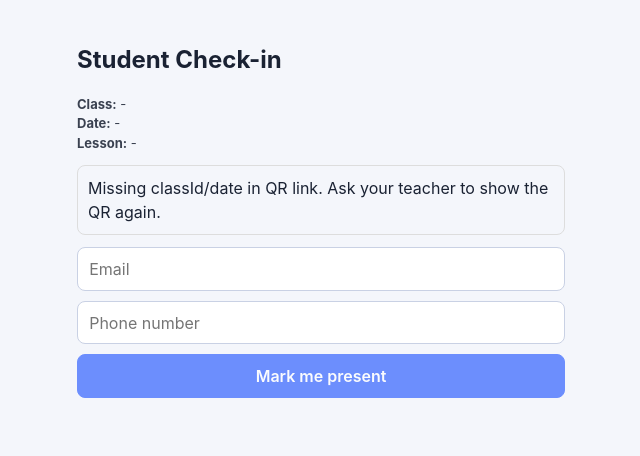
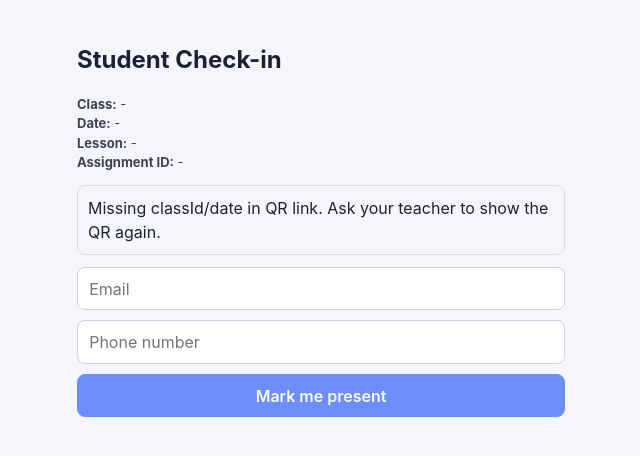
Before and after one commit to learngermanghana/attendance, a React (Vite) app: page /checkin in a window 1280 px wide. Shown: the top 456 px of the page, without its empty margins (319-959 px from the left). Built offline with nearby package versions, Linux system fonts and the light colour scheme; no server answers.

Commit message:
Carry assignment_id through attendance and check-in flow

```diff
--- a/src/pages/AttendancePage.jsx
+++ b/src/pages/AttendancePage.jsx
@@ -11,6 +11,8 @@ import {
   saveAttendanceToFirestore,
 } from "../services/attendanceService";
 import { useToast } from "../context/ToastContext.jsx";
+import { buildAssignmentId } from "../utils/assignmentId.js";
+import { resolveScheduleKey } from "../data/classSchedules";
 
 function normalizeScheduleDate(raw) {
   if (!raw) return "";
@@ -21,12 +23,15 @@ function normalizeScheduleDate(raw) {
 function buildScheduleMap(classId) {
   const schedule = getClassSchedule(classId);
   const map = {};
+  const scheduleLevel = resolveScheduleKey(classId);
 
   schedule.forEach((item, index) => {
     const sessionId = String(index);
+    const assignmentId = String(item.assignmentId || item.assignment_id || buildAssignmentId(scheduleLevel, item.topic, index + 1));
     map[sessionId] = {
       title: `${item.week}: ${item.topic}`,
       date: normalizeScheduleDate(item.date),
+      assignmentId,
       students: {},
     };
   });
@@ -58,7 +63,7 @@ export default function AttendancePage() {
 
   const sessionIds = useMemo(() => Object.keys(attendanceMap).sort((a, b) => Number(a) - Number(b)), [attendanceMap]);
 
-  const selectedSession = attendanceMap[selectedSessionId] || { title: "", date: "", students: {} };
+  const selectedSession = attendanceMap[selectedSessionId] || { title: "", date: "", assignmentId: "", students: {} };
   const checkinSessionDate = String(selectedSession.date || "").trim() || selectedSessionId;
 
   const studentRows = useMemo(() => {
@@ -79,16 +84,25 @@ export default function AttendancePage() {
 
   const checkinUrl = useMemo(() => {
     const base = window.location.origin;
-    const qs = new URLSearchParams({ classId, date: checkinSessionDate, lesson }).toString();
+    const qs = new URLSearchParams({
+      classId,
+      date: checkinSessionDate,
+      lesson,
+      assignmentId: String(selectedSession.assignmentId || ""),
+    }).toString();
     return `${base}/checkin?${qs}`;
-  }, [classId, checkinSessionDate, lesson]);
+  }, [classId, checkinSessionDate, lesson, selectedSession.assignmentId]);
 
   const lessons = useMemo(() => {
     const schedule = getClassSchedule(classId);
-    return schedule.map((item) => ({
-      value: `${item.day} - ${item.topic}`,
-      label: `${item.day}: ${item.topic}`,
-    }));
+    const scheduleLevel = resolveScheduleKey(classId);
+    return schedule.map((item, index) => {
+      const assignmentId = String(item.assignmentId || item.assignment_id || buildAssignmentId(scheduleLevel, item.topic, index + 1));
+      return {
+        value: `${item.day} - ${item.topic}`,
+        label: `${item.day}: ${item.topic}${assignmentId ? ` (${assignmentId})` : ""}`,
+      };
+    });
   }, [classId]);
 
   useEffect(() => {
@@ -125,6 +139,7 @@ export default function AttendancePage() {
           nextAttendanceMap["0"] = {
             title: "Session 1",
             date: dayjs().format("YYYY-MM-DD"),
+            assignmentId: "",
             students: {},
           };
         }
@@ -137,6 +152,7 @@ export default function AttendancePage() {
             ...existingSession,
             title: String(existingSession.title || "").trim() || scheduleSession.title || `Session ${Number(sessionId) + 1}`,
             date: String(existingSession.date || "").trim() || scheduleSession.date || dayjs().format("YYYY-MM-DD"),
+            assignmentId: String(existingSession.assignmentId || existingSession.assignment_id || scheduleSession.assignmentId || ""),
             students: {
               ...studentTemplate,
               ...baseStudents,
@@ -237,6 +253,7 @@ export default function AttendancePage() {
           classId,
           date: checkinSessionDate,
           lesson,
+          assignmentId: String(selectedSession.assignmentId || ""),
           windowMinutes: 180,
           action: "open",
         }),
@@ -348,6 +365,9 @@ export default function AttendancePage() {
         <div style={{ marginTop: 4, fontSize: 13, opacity: 0.85 }}>
           <b>Check-in date:</b> {checkinSessionDate}
         </div>
+        <div style={{ marginTop: 4, fontSize: 13, opacity: 0.85 }}>
+          <b>Assignment ID:</b> {selectedSession.assignmentId || "-"}
+        </div>
       </div>
 
       <div style={{ border: "1px solid #ddd", borderRadius: 10, padding: 12, marginBottom: 14 }}>
--- a/src/pages/CheckinPage.jsx
+++ b/src/pages/CheckinPage.jsx
@@ -9,6 +9,7 @@ export default function CheckinPage() {
   const classId = sp.get("classId") || sp.get("className") || "";
   const date = sp.get("date") || "";
   const lesson = sp.get("lesson") || "";
+  const assignmentId = sp.get("assignmentId") || sp.get("assignment_id") || "";
 
   const scheduleInfo = useMemo(() => {
     const sessionIndex = Number.parseInt(String(date || ""), 10);
@@ -59,6 +60,7 @@ export default function CheckinPage() {
           email: email.trim(),
           phoneNumber: phoneNumber.trim(),
           lesson: lessonLabel,
+          assignmentId: assignmentId.trim(),
         }),
       });
       const data = await res.json().catch(() => ({}));
@@ -86,6 +88,9 @@ export default function CheckinPage() {
         </div>
         <div>
           <b>Lesson:</b> {lessonLabel || "-"}
+        </div>
+        <div>
+          <b>Assignment ID:</b> {assignmentId || "-"}
         </div>
       </div>
 
--- a/src/pages/ReportsPage.jsx
+++ b/src/pages/ReportsPage.jsx
@@ -53,12 +53,13 @@ export default function ReportsPage() {
                 studentId: studentCode,
                 studentName: entry?.name || "",
                 status: entry?.present ? "present" : "absent",
+                assignment_id: session.assignment_id || session.assignmentId || "",
               }))
             : [];
         const mergedBase = baseRecords.length > 0 ? baseRecords : studentMapRecords;
 
         const byStudent = new Map(
-          baseRecords.map((r) => [r.studentId, { ...r, method: "manual", classId: session.classId, date: session.date, lesson: session.lesson || "" }])
+          baseRecords.map((r) => [r.studentId, { ...r, method: "manual", classId: session.classId, date: session.date, lesson: session.lesson || "", assignment_id: session.assignment_id || session.assignmentId || "" }])
         );
 
         const checkins = await listSessionCheckins({ classId: session.classId, date: session.date });
@@ -72,6 +73,7 @@ export default function ReportsPage() {
             classId: session.classId,
             date: session.date,
             lesson: c.lesson || session.lesson || "",
+            assignment_id: c.assignment_id || session.assignment_id || session.assignmentId || "",
           });
         }
 
--- a/src/services/attendanceService.js
+++ b/src/services/attendanceService.js
@@ -61,6 +61,7 @@ function normalizeSessionDoc(data = {}) {
   return {
     title: String(data.title || data.lesson || "").trim(),
     date: String(data.date || "").trim(),
+    assignmentId: String(data.assignmentId || data.assignment_id || "").trim(),
     students,
   };
 }
@@ -91,6 +92,7 @@ export async function saveAttendanceToFirestore(classId, attendanceMap) {
       title: String(session?.title || "").trim(),
       date: String(session?.date || "").trim(),
       students: session?.students || {},
+      assignment_id: String(session?.assignmentId || session?.assignment_id || "").trim(),
       updatedAt: serverTimestamp(),
     };
 
--- /dev/null
+++ b/src/utils/assignmentId.js
@@ -0,0 +1,12 @@
+export function getAssignmentNumber(topic, fallbackValue = "") {
+  const match = String(topic || "").match(/(\d+(?:\.\d+)?)/);
+  return match?.[1] || String(fallbackValue || "");
+}
+
+export function buildAssignmentId(level, topic, fallbackValue = "") {
+  const safeLevel = String(level || "").trim().toUpperCase();
+  const number = getAssignmentNumber(topic, fallbackValue);
+  if (!safeLevel) return number;
+  if (!number) return safeLevel;
+  return `${safeLevel}-${number}`;
+}
--- a/src/utils/courseScheduleGenerator.js
+++ b/src/utils/courseScheduleGenerator.js
@@ -1,5 +1,6 @@
 import dayjs from "dayjs";
 import { WEEKDAY_OPTIONS, courseLevels } from "../data/courseTemplates.js";
+import { buildAssignmentId } from "./assignmentId.js";
 
 const DEFAULT_WEEKDAYS = ["Monday", "Tuesday", "Wednesday"];
 
@@ -13,17 +14,6 @@ function normalizeWeekdays(weekdays) {
 
 function toIsoDate(value) {
   return dayjs(value).format("YYYY-MM-DD");
-}
-
-function getAssignmentNumber(topic, fallbackDayIndex) {
-  const match = String(topic || "").match(/(\d+(?:\.\d+)?)/);
-  return match?.[1] || String(fallbackDayIndex);
-}
-
-function getAssignmentId(level, topic, fallbackDayIndex) {
-  const safeLevel = String(level || "").trim().toUpperCase();
-  const assignmentNumber = getAssignmentNumber(topic, fallbackDayIndex);
-  return `${safeLevel}-${assignmentNumber}`;
 }
 
 export function getHolidayWindow(startDate, days = 120) {
@@ -63,7 +53,7 @@ export function generateCourseSchedule({
         const isHoliday = holidays.has(cursorIso);
 
         if (isPreferredDay && !isHoliday) {
-          const assignmentId = getAssignmentId(level, topic, dayIndex);
+          const assignmentId = buildAssignmentId(level, topic, dayIndex);
           rows.push({
             week: weekLabel,
             day: `Day ${dayIndex}`,
@@ -106,7 +96,7 @@ export function buildScheduleExports({ level, startDate, holidayDates, rows }) {
       total_sessions: cleanRows.length,
       holidays,
       sessions: cleanRows.map((row) => ({
-        assignment_id: row.assignmentId || getAssignmentId(level, row.topic, Number.parseInt(String(row.day || "").replace(/\D+/g, ""), 10) || 1),
+        assignment_id: row.assignmentId || buildAssignmentId(level, row.topic, Number.parseInt(String(row.day || "").replace(/\D+/g, ""), 10) || 1),
         week: row.week,
         day: row.day,
         date: row.date,
```
Also changed, not shown: 2 other files (tests, documents, lock files or other folders).
